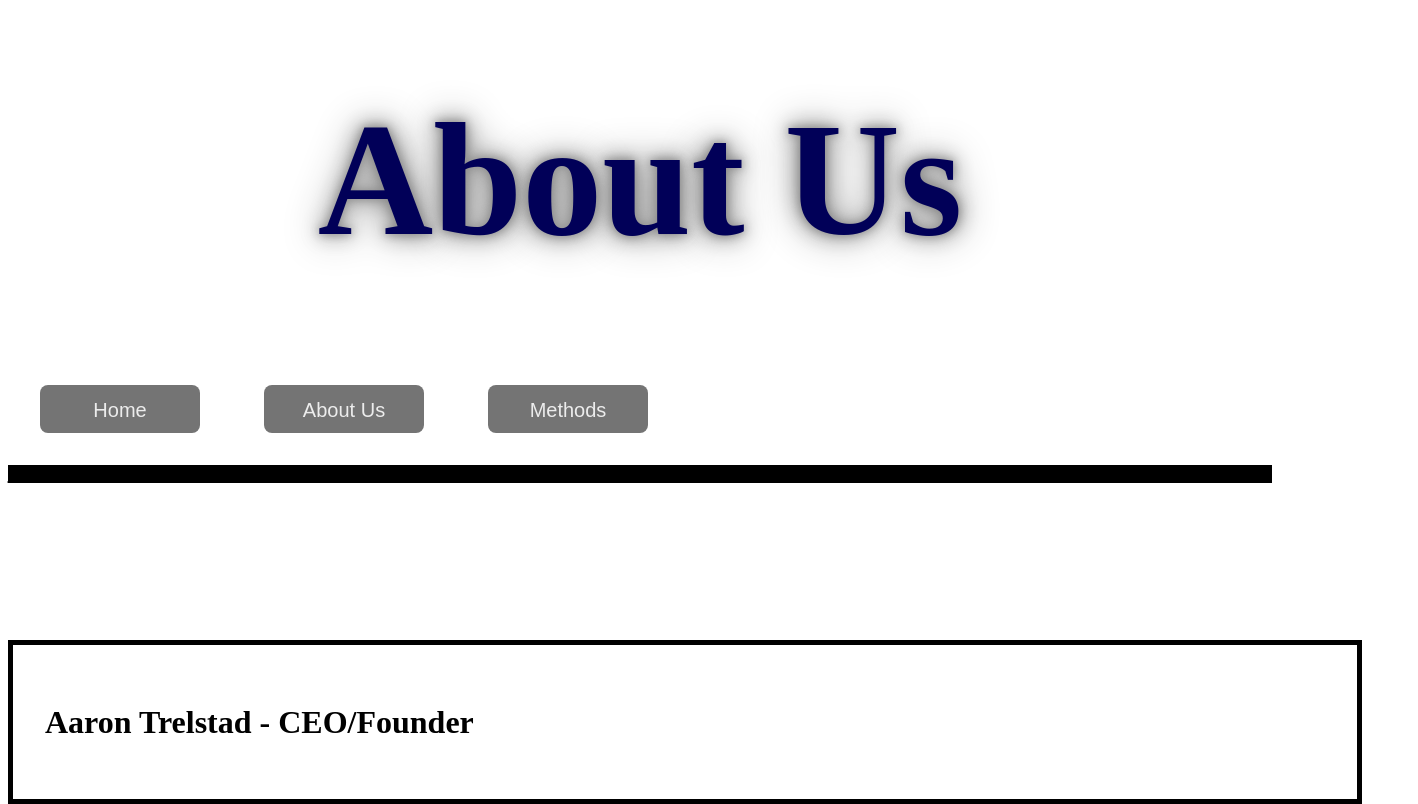
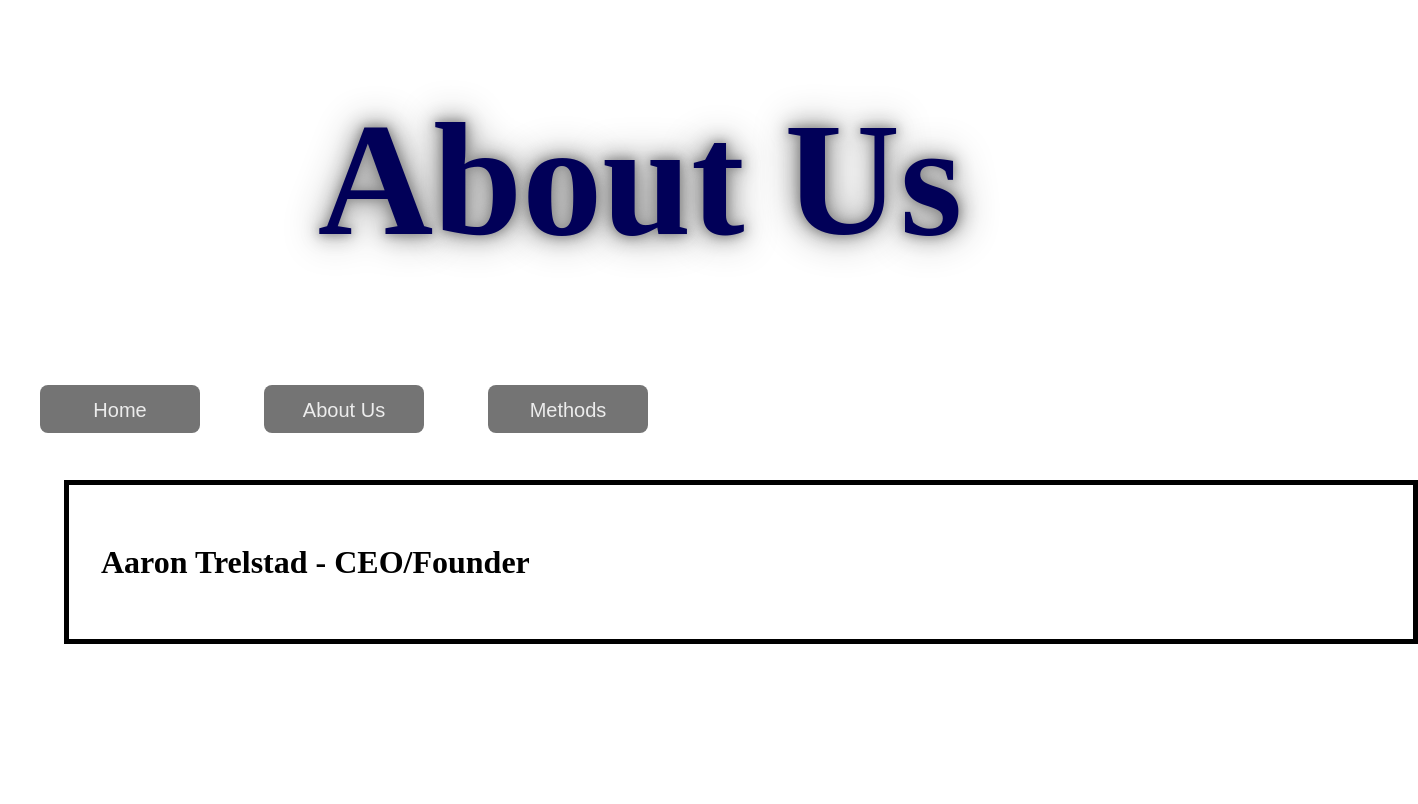
Before and after one commit to AaronTrelstad/HedgeFund, a React (Create React App) app in the folder Frontend/: page /Aboutus in a window 1280 px wide. Shown: the whole page, 1418 px wide, since content can reach past the window. Built offline with nearby package versions, Linux system fonts and the light colour scheme.

Commit message:
frontend

```diff
--- a/Frontend/src/App.jsx
+++ b/Frontend/src/App.jsx
@@ -2,7 +2,7 @@ import './App.css';
 import React from 'react';
 import Main from './components/main.jsx';
 import AboutUs from './components/aboutus.jsx';
-import Methods from './components/methods.jsx'
+import Methods from './components/methods.jsx';
 import {
   Routes,
   Route
--- a/Frontend/src/components/aboutus.jsx
+++ b/Frontend/src/components/aboutus.jsx
@@ -1,7 +1,6 @@
 import React from 'react';
 import Nav from './nav.jsx'
 import './aboutus.css'
-import Footer from './footer.jsx'
 
 const AboutUS = () => {
     return (
@@ -15,7 +14,6 @@ const AboutUS = () => {
                     Aaron Trelstad - CEO/Founder
                 </h2>
             </div>
-            <Footer/>
         </>
     )
 }
--- a/Frontend/src/components/footer.css
+++ /dev/null
@@ -1,3 +0,0 @@
-.foot {
-    background-color: black;
-}
--- a/Frontend/src/components/footer.jsx
+++ /dev/null
@@ -1,14 +0,0 @@
-import React from 'react'
-import './footer.css'
-
-const Footer = () => {
-    return (
-        <>
-            <div className='foot'>
-                jghg
-            </div>
-        </>
-    )
-}
-
-export default Footer
--- a/Frontend/src/components/main.css
+++ b/Frontend/src/components/main.css
@@ -28,8 +28,10 @@ h2 {
 .box2 {
   border: 5px solid;
   position: absolute;
-  top: 40rem;
+  top: 60%;
   gap: 1rem;
   padding: 2rem;
   width: 80rem;
+  left:5%
+
 }
--- a/Frontend/src/components/main.jsx
+++ b/Frontend/src/components/main.jsx
@@ -1,7 +1,6 @@
 import React from 'react';
 import './main.css';
 import Nav from './nav.jsx';
-import Footer from './footer.jsx'
 
 const Main = () => {
     return (
@@ -17,7 +16,6 @@ const Main = () => {
                     and we are currently testing. We also plan on releasing derivatives in the future.
                 </h2>
             </div>
-            <Footer/>
         </>
     )
 }
--- a/Frontend/src/components/methods.jsx
+++ b/Frontend/src/components/methods.jsx
@@ -1,7 +1,6 @@
 import React from 'react';
 import './methods.css'
 import Nav from './nav.jsx'
-import Footer from './footer.jsx'
 
 const Methods = () => {
     return (
@@ -16,7 +15,6 @@ const Methods = () => {
                     2. Fowards (Long and Short Positions)
                 </h2>
             </div>
-            <Footer/>
         </>
     )
 }
--- a/Frontend/src/components/nav.jsx
+++ b/Frontend/src/components/nav.jsx
@@ -13,7 +13,6 @@ const Nav = () => {
             <button className='button'>
                 <a href='/methods'>Methods</a>
             </button>
-
         </>
     )
 }
```
